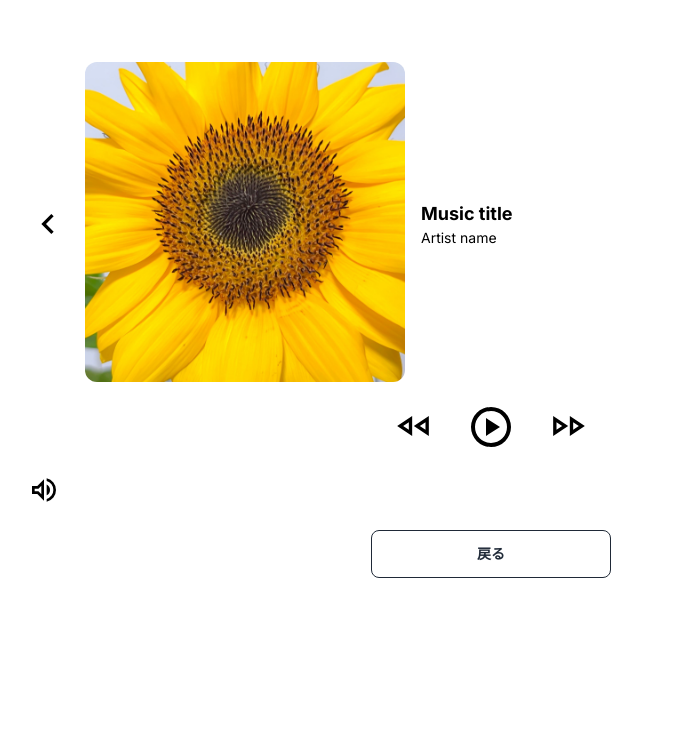
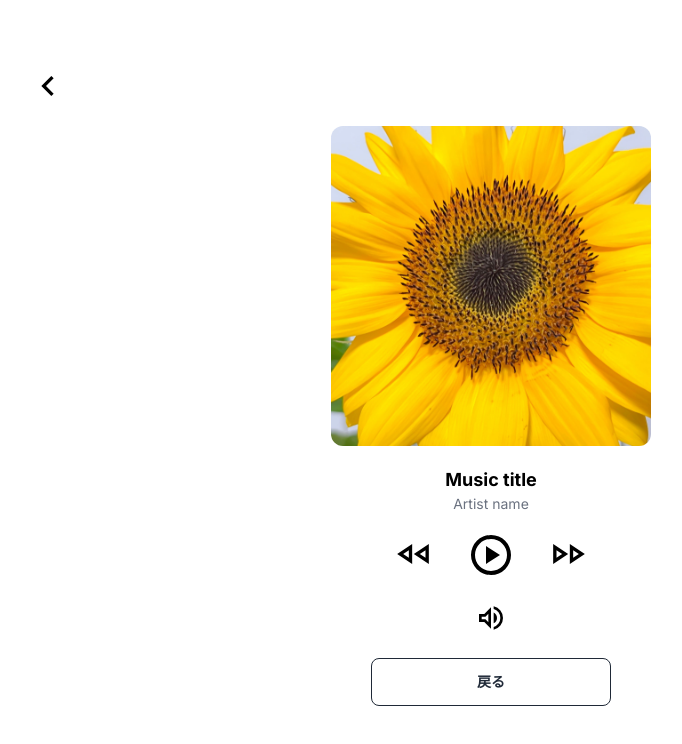
Before and after one commit to almost-third-grade-in-hackathon/MusicSNS-Frontend, a Next.js app in the folder workspace/: page /play in a window 1280 px wide. Shown: the top 744 px of the page, without its empty margins (21-703 px from the left). Built offline with nearby package versions, Linux system fonts and the light colour scheme.

Commit message:
レイアウト・エラーの修正

```diff
--- a/workspace/src/app/(page)/play/page.tsx
+++ b/workspace/src/app/(page)/play/page.tsx
@@ -21,52 +21,63 @@ const Page = () => {
   return (
     <div className="outer-container h-screen">
       <div className="max-w-screen-lg w-full p-8">
-        <div className="flex items-center">
+        <div className="flex justify-start mb-4">
+
           {/* < アイコン */}
-            <div className="flex items-center mb-4">
           <button className="btn btn-ghost hover:bg-transparent " onClick={() => router.back()}>
-                    <svg xmlns="http://www.w3.org/2000/svg" height="40px" viewBox="0 -960 960 960" width="40px" fill="#000000"><path d="M560-240 320-480l240-240 56 56-184 184 184 184-56 56Z"/></svg>
+            <svg xmlns="http://www.w3.org/2000/svg" height="40px" viewBox="0 -960 960 960" width="40px" fill="#000000">
+              <path d="M560-240 320-480l240-240 56 56-184 184 184 184-56 56Z"/>
+            </svg>
           </button>
         </div>
 
+        <div className="flex flex-col items-center">
           {/* 画像表示 */}
-            <div className="w-80 h-80 rounded-xl overflow-hidden mr-4 flex-shrink-0 mb-5">
+          <div className="w-80 h-80 rounded-xl overflow-hidden mb-5 flex-shrink-0">
             <img className="w-full h-full object-cover" src={albumImageUrl} alt="Album Image" />
           </div>
 
+          {/* テキスト表示 */}
+          <div className="text-left mb-4 text-center">
+            <h2 className="card-title text-lg font-bold">{musicTitle}</h2>
+            <p className="text-sm text-gray-500">{Aritist}</p>
+          </div>
 
-            {/* テキスト表示 */}
-            <div className="text-left mb-4">
-                <h2 className="card-title text-lg font-bold">{musicTitle}</h2>
-                <p className="text-sm texy-gray-500">{Aritist}</p>
-            </div>
-        </div>
           {/* 再生 */}
-
           <div className="flex justify-center px-5 safari-hack w-full">
             <div className="flex items-center mb-4">
               <button className="btn btn-ghost hover:bg-transparent ">
-                    <svg xmlns="http://www.w3.org/2000/svg" height="40px" viewBox="0 -960 960 960" width="40px" fill="#000000"><path d="M860-240 500-480l360-240v480Zm-400 0L100-480l360-240v480Zm-80-240Zm400 0Zm-400 90v-180l-136 90 136 90Zm400 0v-180l-136 90 136 90Z"/></svg>            </button>
-                </div>
-
-                <div className="flex items-center mb-4">
-                    <button className="btn btn-ghost hover:bg-transparent ">
-                        <svg xmlns="http://www.w3.org/2000/svg" height="48px" viewBox="0 -960 960 960" width="48px" fill="#000000"><path d="m380-300 280-180-280-180v360ZM480-80q-83 0-156-31.5T197-197q-54-54-85.5-127T80-480q0-83 31.5-156T197-763q54-54 127-85.5T480-880q83 0 156 31.5T763-763q54 54 85.5 127T880-480q0 83-31.5 156T763-197q-54 54-127 85.5T480-80Zm0-80q134 0 227-93t93-227q0-134-93-227t-227-93q-134 0-227 93t-93 227q0 134 93 227t227 93Zm0-320Z"/></svg>
+                <svg xmlns="http://www.w3.org/2000/svg" height="40px" viewBox="0 -960 960 960" width="40px" fill="#000000">
+                  <path d="M860-240 500-480l360-240v480Zm-400 0L100-480l360-240v480Zm-80-240Zm400 0Zm-400 90v-180l-136 90 136 90Zm400 0v-180l-136 90 136 90Z"/>
+                </svg>
               </button>
             </div>
 
             <div className="flex items-center mb-4">
               <button className="btn btn-ghost hover:bg-transparent ">
-                    <svg xmlns="http://www.w3.org/2000/svg" height="40px" viewBox="0 -960 960 960" width="40px" fill="#000000"><path d="M100-240v-480l360 240-360 240Zm400 0v-480l360 240-360 240ZM180-480Zm400 0Zm-400 90 136-90-136-90v180Zm400 0 136-90-136-90v180Z"/></svg>            </button>
+                <svg xmlns="http://www.w3.org/2000/svg" height="48px" viewBox="0 -960 960 960" width="48px" fill="#000000">
+                  <path d="m380-300 280-180-280-180v360ZM480-80q-83 0-156-31.5T197-197q-54-54-85.5-127T80-480q0-83 31.5-156T197-763q54-54 127-85.5T480-880q83 0 156 31.5T763-763q54 54 85.5 127T880-480q0 83-31.5 156T763-197q-54 54-127 85.5T480-80Zm0-80q134 0 227-93t93-227q0-134-93-227t-227-93q-134 0-227 93t-93 227q0 134 93 227t227 93Zm0-320Z"/>
+                </svg>
+              </button>
+            </div>
+
+            <div className="flex items-center mb-4">
+              <button className="btn btn-ghost hover:bg-transparent ">
+                <svg xmlns="http://www.w3.org/2000/svg" height="40px" viewBox="0 -960 960 960" width="40px" fill="#000000">
+                  <path d="M100-240v-480l360 240-360 240Zm400 0v-480l360 240-360 240ZM180-480Zm400 0Zm-400 90 136-90-136-90v180Zm400 0 136-90-136-90v180Z"/>
+                </svg>
+              </button>
             </div>
           </div>
 
           <div className="flex items-center mb-4">
             <button className="btn btn-ghost hover:bg-transparent ">
-                <svg xmlns="http://www.w3.org/2000/svg" height="40px" viewBox="0 -960 960 960" width="32px" fill="#000000"><path d="M560-131v-82q90-26 145-100t55-168q0-94-55-168T560-749v-82q124 28 202 125.5T840-481q0 127-78 224.5T560-131ZM120-360v-240h160l200-200v640L280-360H120Zm440 40v-322q47 22 73.5 66t26.5 96q0 51-26.5 94.5T560-320ZM400-606l-86 86H200v80h114l86 86v-252ZM300-480Z"/></svg>            </button>
+              <svg xmlns="http://www.w3.org/2000/svg" height="40px" viewBox="0 -960 960 960" width="32px" fill="#000000">
+                <path d="M560-131v-82q90-26 145-100t55-168q0-94-55-168T560-749v-82q124 28 202 125.5T840-481q0 127-78 224.5T560-131ZM120-360v-240h160l200-200v640L280-360H120Zm440 40v-322q47 22 73.5 66t26.5 96q0 51-26.5 94.5T560-320ZM400-606l-86 86H200v80h114l86 86v-252ZM300-480Z"/>
+              </svg>
+            </button>
           </div>
-
-
+        </div>
 
         {/* ボタン */}
         <div className="flex flex-col space-y-4 items-center">
@@ -74,7 +85,6 @@ const Page = () => {
             戻る
           </button>
         </div>
-
       </div>
     </div>
   );
--- a/workspace/src/app/login/page.tsx
+++ b/workspace/src/app/login/page.tsx
@@ -26,31 +26,31 @@ export default function Home() {
             marginBottom: "10px",
           }}
         />
-        <text
+        <p
           style={{
             fontWeight: "bold",
             fontSize: "20px",
           }}
         >
           サイト名
-        </text>
+        </p>
         <div
           style={{
             display: "flex",
             alignItems: "center",
+            textAlign: "center",
             justifyContent: "center",
             flexDirection: "column",
-            margin: "10px",
+            margin: "10px"
           }}
         >
-          <text>○○（サイト名）は音楽共有SNSです！</text>
-          <text>ログインしてあなたの好きな音楽を共有しましょう！</text>
+          <p>○○（サイト名）は音楽共有SNSです！<br />ログインして好きな音楽を共有しましょう！</p>
         </div>
         <EmailPassword EmailText="Email" PasswordText="Password" />
         <a
           className="link link-info"
           href="/"
-          style={{ fontSize: "11px", marginRight: "145px" }}
+          style={{ fontSize: "11px", marginRight: "145px", margin: "0 auto"}}
         >
           アカウント作成はこちら
         </a>
--- a/workspace/src/components/playlist-menu.tsx
+++ b/workspace/src/components/playlist-menu.tsx
@@ -7,7 +7,7 @@ type PlaylistMenuProps ={
 const PlaylistMenu:React.FC<PlaylistMenuProps> = ({isEdit}) => {
   return (
     <div>
-    <a href='./play'>
+      <button onClick={() => window.location.href = './play'}>
         <div style={{width:"100vw",height:1,background:"gray"}} />
           <div
           style={{
@@ -53,7 +53,7 @@ const PlaylistMenu:React.FC<PlaylistMenuProps> = ({isEdit}) => {
                 )
               }
         </div>
-    </a>
+      </button>
     </div>
   )
 }
```
Lines whose indentation alone changed are shown as unchanged.
